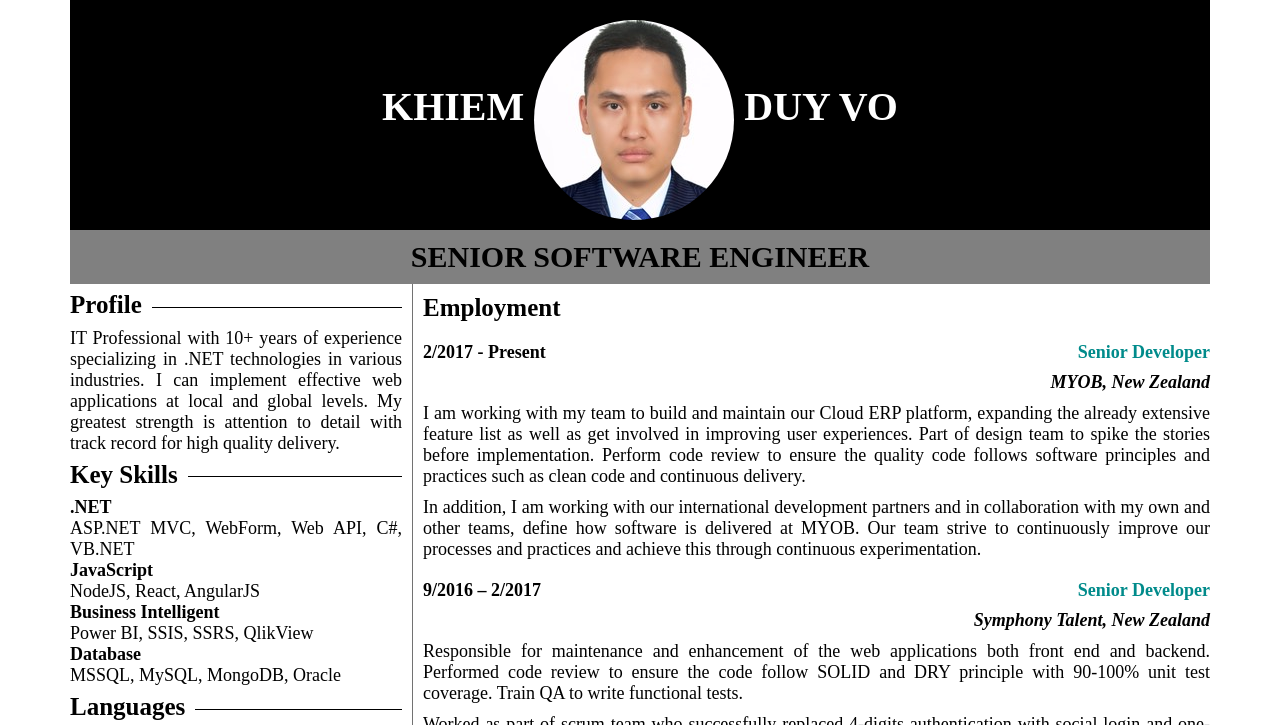
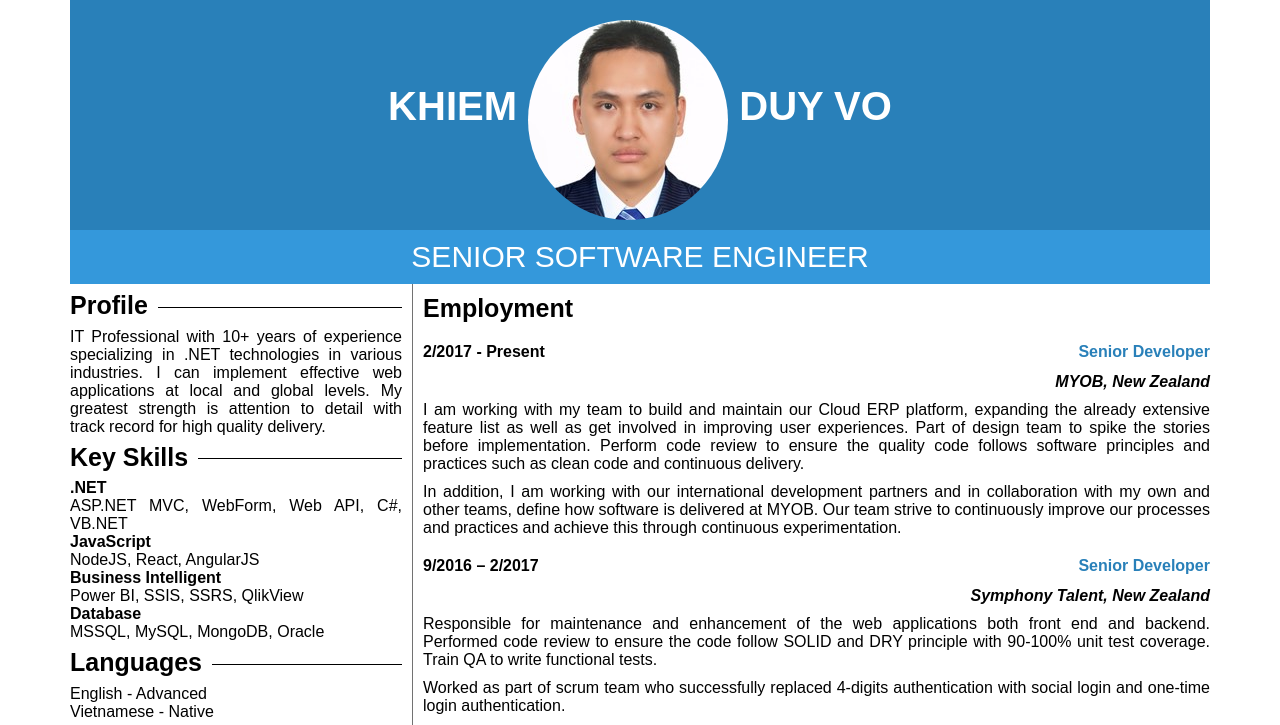
Before and after one commit to vdkhiem/myresume, a plain HTML site: page index.html in a window 1280 px wide. Shown: the top 725 px of the page. Drawn offline with Linux system fonts and the light colour scheme.

Commit message:
update colors

```diff
--- a/style.css
+++ b/style.css
@@ -15,8 +15,8 @@
 }
 
 body {
-    font-family: Helvetical Neue Arial;
-    font-size: 18px;
+    font-family: Arial;
+    font-size: 16px;
     text-align: justify;
 }
 
@@ -28,7 +28,7 @@ body {
 }
 
 .introduction {
-    background-color:black;
+    background-color: #2980b9;
     color: white;
     padding-top: 20px;
     text-align: center;
@@ -67,10 +67,9 @@ body {
 }
 
 .introductionCurrentPosition {
-    background-color: grey;
+    background-color: #3498db;
     font-size: 30px;
-    font-weight: bold;
-    color: black;
+    color: white;
     padding: 10px 0px 10px 0px
 
 }
@@ -86,7 +85,7 @@ body {
     position: absolute;
     top:0;
     right:0;
-    color:darkcyan;
+    color:#2980b9;
 }
 
 .employmentDetailPeriod {
```
